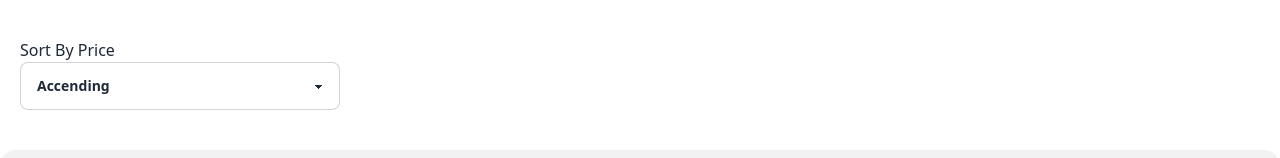
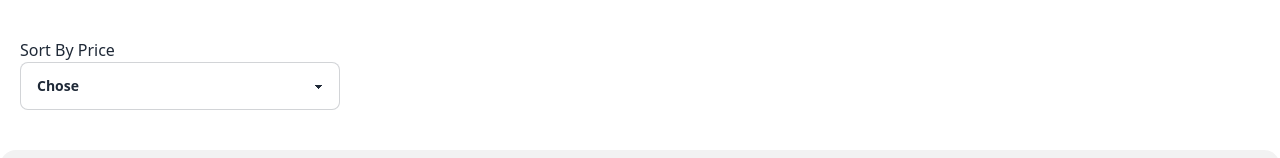
Before and after one commit to shakhawat-softdev/toy-marketplace-client, a React (Vite) app: page /mytoys in a window 1280 px wide. Shown: the part 150-308 px from the top of the page. Built offline with nearby package versions, Linux system fonts and the light colour scheme; no server answers.

Commit message:
sorting is implemented in my toys page

```diff
--- a/src/pages/MyToys/MyToys.jsx
+++ b/src/pages/MyToys/MyToys.jsx
@@ -8,13 +8,10 @@ const MyToys = () => {
    useTitle('ToyKingdom | My Toys');
    const { user } = useContext(AuthContext);
    const [myToys, setMyToys] = useState([])
+   const [sort, setSortBy] = useState('');
 
-   const [sortBy, setSortBy] = useState('');
-   const handleDropdownChange = (event) => {
-      setSortBy(event.target.value);
-   }
 
-   console.log(sortBy);
+   console.log(sort);
 
    useEffect(() => {
       const url = `http://localhost:5000/doll?email=${user?.email}`;
@@ -24,17 +21,43 @@ const MyToys = () => {
    }, [user])
 
 
+   const handleDropdownChange = (event) => {
+      setSortBy(event.target.value);
+      const sort = event.target.value;
+
+      if (sort == 'accending') {
+         const url = `http://localhost:5000/dollBysort?email=${user?.email}`;
+         fetch(url)
+            .then(res => res.json())
+            .then(data => setMyToys(data))
+      }
+      // else if (sort == 'decending') {
+      //    const url = `http://localhost:5000/dollBysortTwo?email=${user?.email}`;
+      //    fetch(url)
+      //       .then(res => res.json())
+      //       .then(data => setMyToys(data))
+      // }
+
+
+   }
+
+
 
    return (
       <div className="mb-72">
          <h1 className='text-3xl mt-3 text-center my-10' ><span>My</span><span className='font-bold'> Toys</span></h1>
          <div className="ml-5">
             <p>Sort By Price</p>
-            <select className="select select-bordered w-full max-w-xs mb-10" value={sortBy} onChange={handleDropdownChange}>
-               {/* <option disabled selected >Sort By Price</option> */}
-               <option value={"accending"}>Accending</option>
-               <option value={"decending"}>Decending</option>
+
+            <select className="select select-bordered w-full max-w-xs mb-10" value={sort} onChange={handleDropdownChange}>
+               <option value={"Choose One"}>Chose</option>
+               <option value={"accending"}>Low to high</option>
+               {/* <option value={"decending"}>High to low</option> */}
             </select>
+
+
+
+
          </div>
 
          <div className="overflow-x-auto">
```
